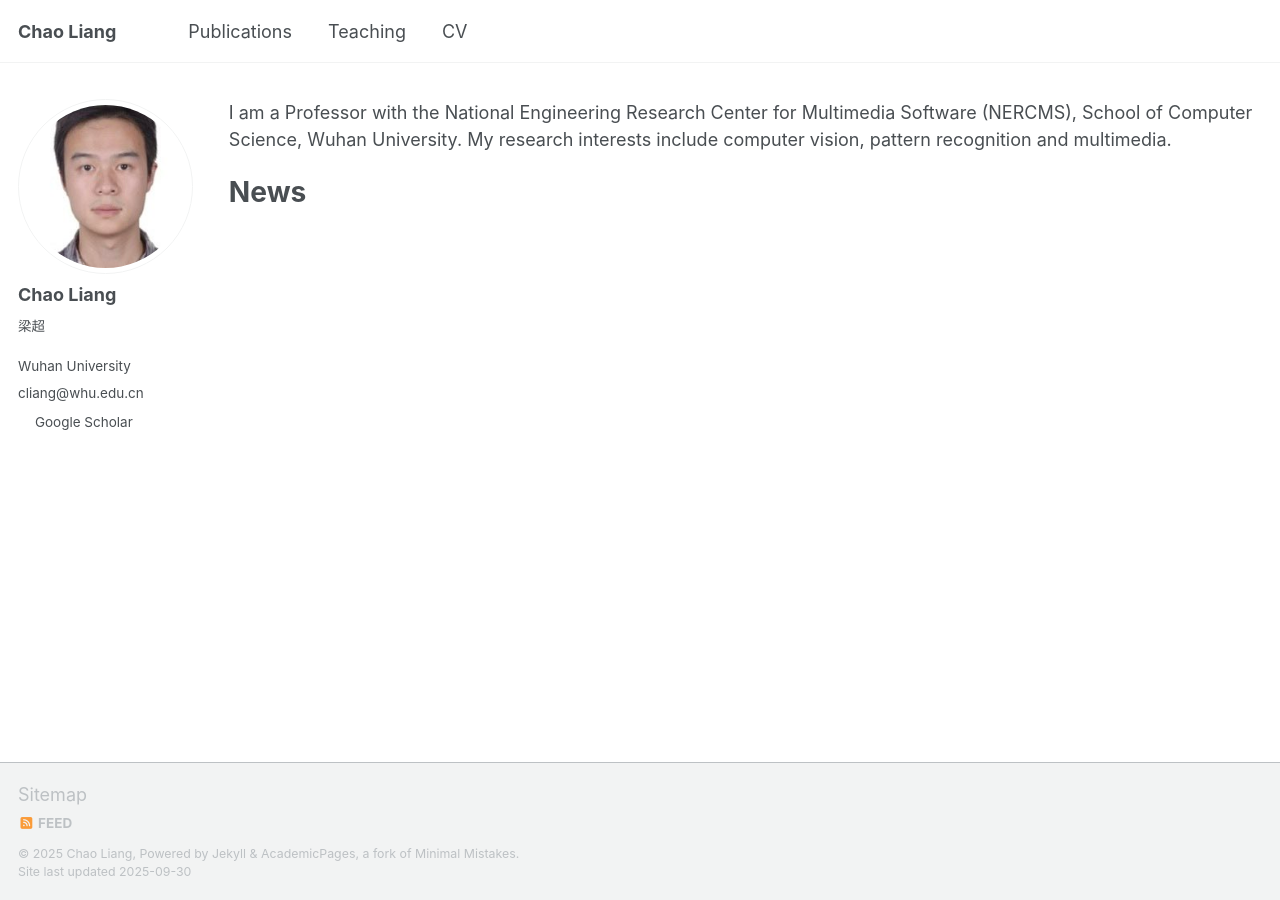
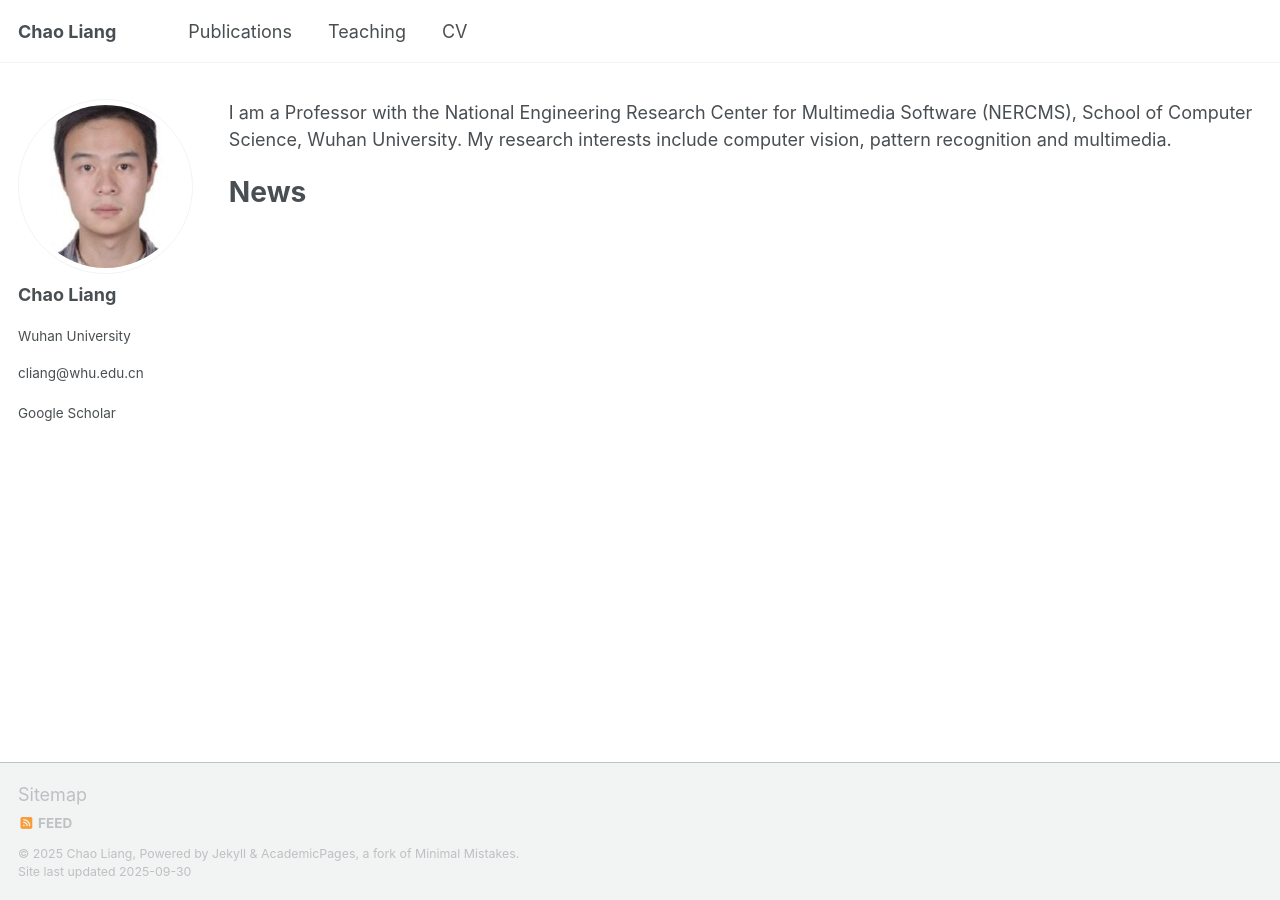
Before and after one commit to zhangsipng/page.github.io, a Jekyll site: the page built from _pages/about.md, in a window 1280 px wide. Built offline with Jekyll 4.4.1, drawn with Linux system fonts in a browser that asks for light colours; a script that is not in the unit is left out.

Commit message:
Update author-profile.html

```diff
--- a/_includes/author-profile.html
+++ b/_includes/author-profile.html
@@ -17,7 +17,7 @@
   <div class="author__content">
     <h3 class="author__name">{{ author.name }}</h3>
     {% if author.pronouns %}<p class="author__pronouns">{{ author.pronouns }}</p>{% endif %}
-    {% if author.bio %}<p class="author__bio">{{ author.bio }}</p>{% endif %}
+    {% if author.bio %}<p class="author__bio"></p>{% endif %}
   </div>
 
   <div class="author__urls-wrapper">
@@ -30,13 +30,23 @@
       {% if author.employer %}
         <li class="author__desktop">{{ author.employer }}</li>
       {% endif %}
-      {% if author.uri %}
-        <li><a href="{{ author.uri }}"><i class="fas fa-fw " aria-hidden="true"></i>{{ site.data.ui-text[site.locale].website_label | default: "Website" }}</a></li>
+      {% if author.workplace1 %}
+        <li class="author__desktop">{{ author.workplace1 }}</li>
+      {% endif %}
+      {% if author.workplace2 %}
+        <li class="author__desktop">{{ author.workplace2 }}</li>
+      {% endif %}
+      {% if author.school %}
+        <li class="author__desktop">{{ author.school }}</li>
+      {% endif %}
+      <p></p>
+      {% if author.office %}
+        <li class="author__desktop">{{ author.office }}</li>
       {% endif %}
       {% if author.email %}
         <li>{{author.email}}</li>
       {% endif %}
-
+       <p></p>
       <!-- Font Awesome and Academicons icons / Academic websites -->
       {% if author.academia %}
         <li><a href="{{ author.academia }}"><i class="ai ai-academia ai-fw icon-pad-right" aria-hidden="true"></i>Academia</a></li>
@@ -45,7 +55,10 @@
         <li><a href="{{ author.arxiv }}"><i class="ai ai-arxiv ai-fw icon-pad-right"></i>arXiv</a></li>
       {% endif %}
       {% if author.googlescholar %}
-        <li><a href="{{ author.googlescholar }}"><i class="ai  ai-fw "></i>Google Scholar</a></li>
+        <li><a href="{{ author.googlescholar }}">Google Scholar</a></li>
+      {% endif %}
+      {% if author.DBLP %}
+        <li><a href="{{ author.DBLP }}">DBLP</a></li>
       {% endif %}
       {% if author.semantic %}
         <li><a href="{{ author.semantic }}"><i class="ai ai-semantic-scholar ai-fw icon-pad-right"></i>Semantic Scholar</a></li>
```
